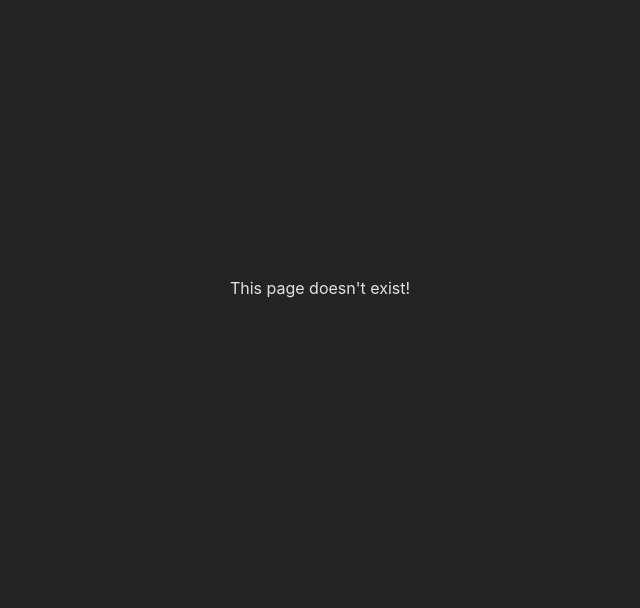
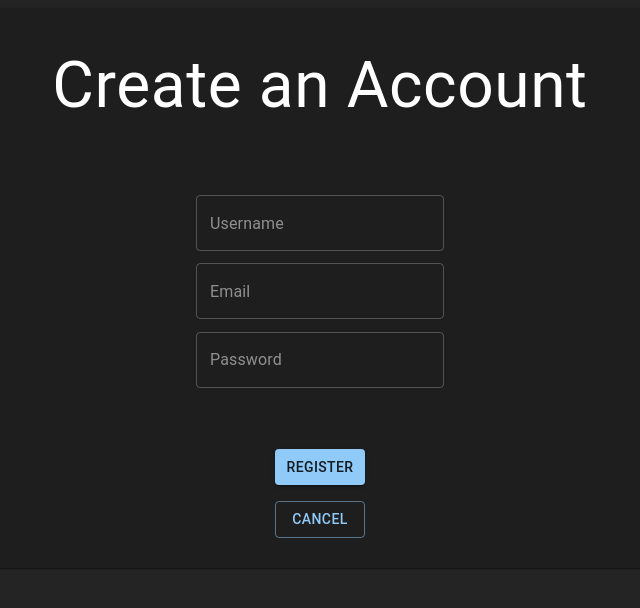
Before and after one commit to yarondlugin/michlala-web-project, a React (Vite) app in the folder client/: page /register in a window 1280 px wide. Shown: the part 112-720 px from the top of the page, without its empty margins (320-960 px from the left). Built offline with nearby package versions, Linux system fonts and the light colour scheme; no server answers.

Commit message:
feat(RegisterPage): add a register page and update hook to useUserDetailsInputs

```diff
--- a/client/src/components/pages/LoginPage.tsx
+++ b/client/src/components/pages/LoginPage.tsx
@@ -5,7 +5,7 @@ import { isAxiosError } from 'axios';
 import { useEffect, useState } from 'react';
 import { useCookies } from 'react-cookie';
 import { useGoogleLogin } from '@react-oauth/google';
-import { useEmailAndPassword } from '../../hooks/UseEmailAndPassword';
+import { useUserDetailsInputs } from '../../hooks/useUserDetailsInputs';
 import { axiosClient } from '../../queries/axios';
 
 export const LoginPage = () => {
@@ -33,7 +33,7 @@ export const LoginPage = () => {
             setErrorMessage('Something went wrong, please try again');
         }
     };
-    const { email, emailComponent, password, passwordComponent } = useEmailAndPassword({ onSubmit: handleLogin });
+    const { email, emailComponent, password, passwordComponent } = useUserDetailsInputs({ onSubmit: handleLogin });
 
     const handleGoogleLogin = useGoogleLogin({
         onSuccess: async ({ code }) => handleLogin(code),
@@ -64,9 +64,14 @@ export const LoginPage = () => {
                 {passwordComponent}
                 <Typography color="red">{errorMessage}</Typography>
             </Box>
-            <Button variant="contained" sx={{ width: '10%' }} onClick={() => handleLogin()}>
-                Login
-            </Button>
+            <Box sx={{ display: 'flex', flexDirection: 'column', alignItems: 'center', width: '100%' }}>
+                <Button variant="contained" sx={{ width: '10%', marginBottom: '1rem', }} onClick={() => handleLogin()}>
+                    Login
+                </Button>
+                <Button variant="outlined" sx={{ width: '10%' }} onClick={() => navigate({ to: '/register' })}>
+                    Sign Up
+                </Button>
+            </Box>
             <Button onClick={() => handleGoogleLogin()} endIcon={<GoogleIcon />}>
                 Sign in with Google
             </Button>
--- a/client/src/components/pages/ProfilePage.tsx
+++ b/client/src/components/pages/ProfilePage.tsx
@@ -24,7 +24,7 @@ export const ProfilePage = ({ userId, isEditable }: ProfilePageParams) => {
     const [editUser, setEditUser] = useState<User>();
     const queryClient = useQueryClient();
 
-    const { isFetching, data: userResult, refetch,  } = useQuery<User>({
+    const { isFetching, data: userResult, } = useQuery<User>({
         queryKey: ['users', userId],
         queryFn: ({ queryKey }) => fetchUserById(queryKey[1] as string),
     });
--- /dev/null
+++ b/client/src/components/pages/RegisterPage.tsx
@@ -0,0 +1,72 @@
+import { Box, Button, Card, Typography } from '@mui/material';
+import { isAxiosError } from 'axios';
+import { useState } from 'react';
+import { useNavigate } from '@tanstack/react-router';
+import { useUserDetailsInputs } from '../../hooks/useUserDetailsInputs';
+import { axiosClient } from '../../queries/axios';
+
+export const RegisterPage = () => {
+    const [errorMessage, setErrorMessage] = useState<string>('');
+    const navigate = useNavigate({ from: '/register' });
+
+    const handleRegister = async () => {
+        await setErrorMessage('');
+        try {
+            await axiosClient.post('/auth/register', { username, email, password }, { withCredentials: true });
+            navigate({ to: '/login' });
+        } catch (error) {
+            if (isAxiosError(error)) {
+                const errorFromServer = error.response?.data?.message;
+                if (error.response?.data.conflictingDetails) {
+                    const { username, email } = error.response.data.conflictingDetails;
+                    if (username) {
+                        setErrorMessage('Username already exists');
+                        return;
+                    }
+                    if (email) {
+                        setErrorMessage('Email already exists');
+                        return;
+                    }
+                }
+                if (errorFromServer) {
+                    setErrorMessage(errorFromServer);
+                    return;
+                }
+            }
+            setErrorMessage('Something went wrong, please try again');
+        }
+    };
+
+    const { username, usernameComponent, email, emailComponent, password, passwordComponent } = useUserDetailsInputs({
+        onSubmit: handleRegister,
+    });
+
+    return (
+        <Card
+            sx={{
+                width: '70vw',
+                height: '70vh',
+                display: 'flex',
+                flexDirection: 'column',
+                justifyContent: 'space-around',
+                alignItems: 'center',
+            }}
+        >
+            <Typography fontSize={64}>Create an Account</Typography>
+            <Box sx={{ display: 'flex', flexDirection: 'column', justifyContent: 'space-around', alignItems: 'center' }}>
+                {usernameComponent}
+                {emailComponent}
+                {passwordComponent}
+                <Typography color="red">{errorMessage}</Typography>
+            </Box>
+            <Box sx={{ display: 'flex', flexDirection: 'column', alignItems: 'center', width: '100%' }}>
+                <Button variant="contained" sx={{ width: '10%', marginBottom: '1rem', }} onClick={handleRegister}>
+                    Register
+                </Button>
+                <Button variant="outlined" sx={{ width: '10%' }} onClick={() => navigate({ to: '/login' })}>
+                    Cancel
+                </Button>
+            </Box>
+        </Card>
+    );
+};
--- a/client/src/hooks/UseEmailAndPassword.tsx
+++ b/client/src/hooks/useUserDetailsInputs.tsx
@@ -5,9 +5,14 @@ type UseEmailAndPasswordArgs = {
     onSubmit?: () => void | Promise<void>;
 };
 
-export const useEmailAndPassword = ({ onSubmit }: UseEmailAndPasswordArgs) => {
-    const [email, setEmail] = useState<string>();
-    const [password, setPassword] = useState<string>();
+export const useUserDetailsInputs = ({ onSubmit }: UseEmailAndPasswordArgs) => {
+    const [username, setUsername] = useState<string>('');
+    const [email, setEmail] = useState<string>('');
+    const [password, setPassword] = useState<string>('');
+
+    const handleUsernameChanged = (event: React.ChangeEvent<HTMLInputElement | HTMLTextAreaElement>) => {
+        setUsername(event.target.value);
+    };
 
     const handleEmailChanged = (event: React.ChangeEvent<HTMLInputElement | HTMLTextAreaElement>) => {
         setEmail(event.target.value);
@@ -24,13 +29,24 @@ export const useEmailAndPassword = ({ onSubmit }: UseEmailAndPasswordArgs) => {
     };
 
     return {
+		username,
+		setUsername,
         email,
         password,
         setEmail,
         setPassword,
+        usernameComponent: (
+            <TextField
+                placeholder='Username'
+                value={username}
+                onChange={handleUsernameChanged}
+                sx={{ marginBottom: '5%' }}
+                onKeyDown={handleKeyDown}
+            ></TextField>
+        ),
         emailComponent: (
             <TextField
-                placeholder='Email/Username'
+                placeholder='Email'
                 value={email}
                 onChange={handleEmailChanged}
                 sx={{ marginBottom: '5%' }}
--- a/client/src/routeTree.gen.ts
+++ b/client/src/routeTree.gen.ts
@@ -16,11 +16,18 @@ import { Route as rootRoute } from './routes/__root'
 
 // Create Virtual Routes
 
+const RegisterLazyImport = createFileRoute('/register')()
 const MyProfileLazyImport = createFileRoute('/myProfile')()
 const LoginLazyImport = createFileRoute('/login')()
 const IndexLazyImport = createFileRoute('/')()
 
 // Create/Update Routes
+
+const RegisterLazyRoute = RegisterLazyImport.update({
+  id: '/register',
+  path: '/register',
+  getParentRoute: () => rootRoute,
+} as any).lazy(() => import('./routes/register.lazy').then((d) => d.Route))
 
 const MyProfileLazyRoute = MyProfileLazyImport.update({
   id: '/myProfile',
@@ -65,6 +72,13 @@ declare module '@tanstack/react-router' {
       preLoaderRoute: typeof MyProfileLazyImport
       parentRoute: typeof rootRoute
     }
+    '/register': {
+      id: '/register'
+      path: '/register'
+      fullPath: '/register'
+      preLoaderRoute: typeof RegisterLazyImport
+      parentRoute: typeof rootRoute
+    }
   }
 }
 
@@ -74,12 +88,14 @@ export interface FileRoutesByFullPath {
   '/': typeof IndexLazyRoute
   '/login': typeof LoginLazyRoute
   '/myProfile': typeof MyProfileLazyRoute
+  '/register': typeof RegisterLazyRoute
 }
 
 export interface FileRoutesByTo {
   '/': typeof IndexLazyRoute
   '/login': typeof LoginLazyRoute
   '/myProfile': typeof MyProfileLazyRoute
+  '/register': typeof RegisterLazyRoute
 }
 
 export interface FileRoutesById {
@@ -87,14 +103,15 @@ export interface FileRoutesById {
   '/': typeof IndexLazyRoute
   '/login': typeof LoginLazyRoute
   '/myProfile': typeof MyProfileLazyRoute
+  '/register': typeof RegisterLazyRoute
 }
 
 export interface FileRouteTypes {
   fileRoutesByFullPath: FileRoutesByFullPath
-  fullPaths: '/' | '/login' | '/myProfile'
+  fullPaths: '/' | '/login' | '/myProfile' | '/register'
   fileRoutesByTo: FileRoutesByTo
-  to: '/' | '/login' | '/myProfile'
-  id: '__root__' | '/' | '/login' | '/myProfile'
+  to: '/' | '/login' | '/myProfile' | '/register'
+  id: '__root__' | '/' | '/login' | '/myProfile' | '/register'
   fileRoutesById: FileRoutesById
 }
 
@@ -102,12 +119,14 @@ export interface RootRouteChildren {
   IndexLazyRoute: typeof IndexLazyRoute
   LoginLazyRoute: typeof LoginLazyRoute
   MyProfileLazyRoute: typeof MyProfileLazyRoute
+  RegisterLazyRoute: typeof RegisterLazyRoute
 }
 
 const rootRouteChildren: RootRouteChildren = {
   IndexLazyRoute: IndexLazyRoute,
   LoginLazyRoute: LoginLazyRoute,
   MyProfileLazyRoute: MyProfileLazyRoute,
+  RegisterLazyRoute: RegisterLazyRoute,
 }
 
 export const routeTree = rootRoute
@@ -122,7 +141,8 @@ export const routeTree = rootRoute
       "children": [
         "/",
         "/login",
-        "/myProfile"
+        "/myProfile",
+        "/register"
       ]
     },
     "/": {
@@ -133,6 +153,9 @@ export const routeTree = rootRoute
     },
     "/myProfile": {
       "filePath": "myProfile.lazy.tsx"
+    },
+    "/register": {
+      "filePath": "register.lazy.tsx"
     }
   }
 }
--- /dev/null
+++ b/client/src/routes/register.lazy.tsx
@@ -0,0 +1,6 @@
+import { createLazyFileRoute } from '@tanstack/react-router'
+import { RegisterPage } from '../components/pages/RegisterPage'
+
+export const Route = createLazyFileRoute('/register')({
+  component: RegisterPage,
+})
```
